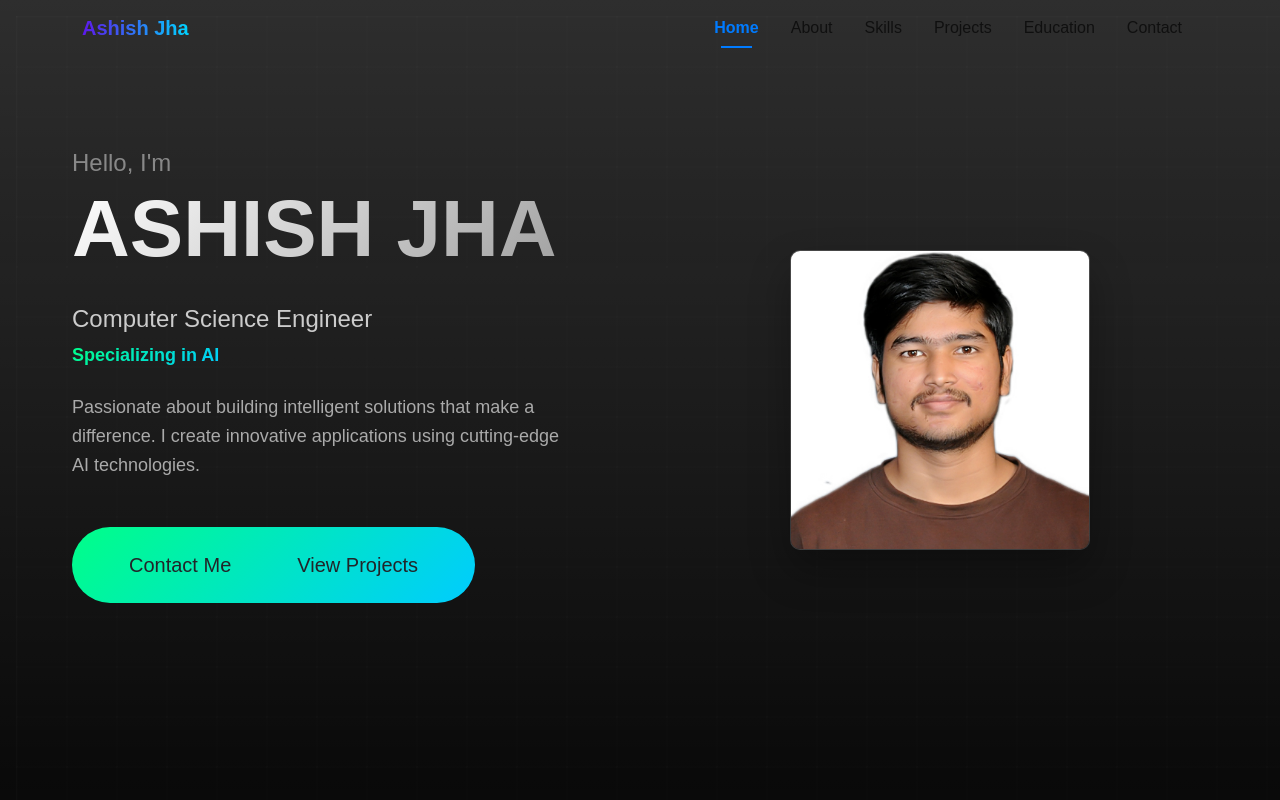
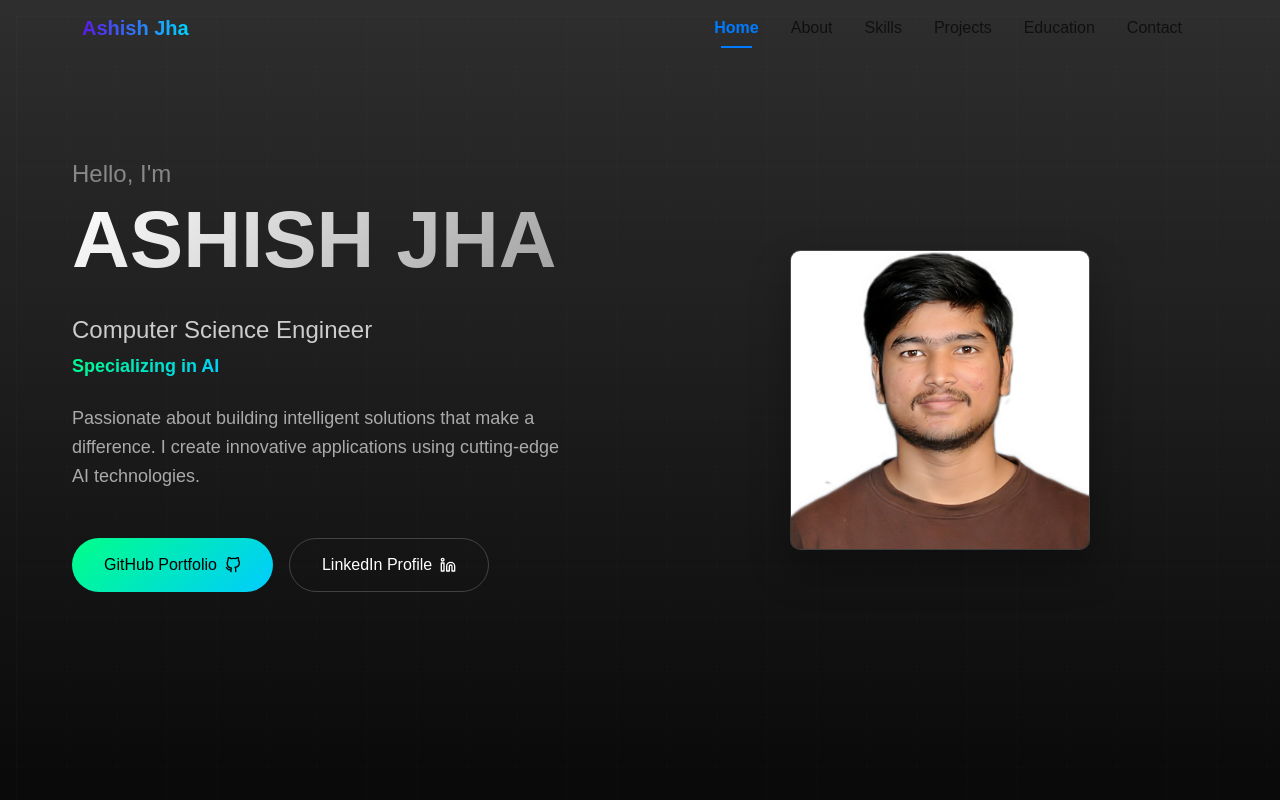
Before and after one commit to student-Ashishjha/my_portfolio1, a React (Vite) app: page / in a window 1280 px wide. Shown: the top 800 px of the page. Built offline with nearby package versions, Linux system fonts and the light colour scheme.

Commit message:
updated hero

```diff
--- a/src/components/Hero.jsx
+++ b/src/components/Hero.jsx
@@ -1,4 +1,6 @@
 import { useEffect, useState } from 'react';
+import profileImage from '../assets/profile-placeholder.jpg';
+
 
 const Hero = () => {
   const [isLoaded, setIsLoaded] = useState(false);
@@ -65,15 +67,23 @@
               I create innovative applications using cutting-edge AI technologies.
             </p>
 
-            <div className="cta-buttons">
-              <button className="btn-primary">
-                 <div className="d-flex gap-3 justify-content-lg-start justify-content-center">
-              <a href="#contact" className="btn btn-glow btn-lg px-4 py-2">Contact Me</a>
-              <a href="#projects" className="btn btn-glow btn-lg px-4 py-2">View Projects</a>
-            </div>
-              </button>
+          <div className="cta-buttons">
+ <button className="btn-primary" onClick={() => window.open('https://github.com/student-Ashishjha', '_blank')}>
+   <span>GitHub Portfolio</span>
+   <svg width="16" height="16" viewBox="0 0 24 24" fill="none">
+     <path d="M9 19c-5 1.5-5-2.5-7-3m14 6v-3.87a3.37 3.37 0 0 0-.94-2.61c3.14-.35 6.44-1.54 6.44-7A5.44 5.44 0 0 0 20 4.77 5.07 5.07 0 0 0 19.91 1S18.73.65 16 2.48a13.38 13.38 0 0 0-7 0C6.27.65 5.09 1 5.09 1S4.64 3.42 4.5 4.77 3.36 7.29 3.36 9.75c0 5.43 3.3 6.61 6.44 7A3.37 3.37 0 0 0 9 19.13V22" stroke="currentColor" strokeWidth="2" strokeLinecap="round" strokeLinejoin="round"/>
+   </svg>
+ </button>
+ <button className="btn-secondary" onClick={() => window.open('https://www.linkedin.com/in/ashish-jha-b2751a31a', '_blank')}>
+   <span>LinkedIn Profile</span>
+   <svg width="16" height="16" viewBox="0 0 24 24" fill="none">
+     <path d="M16 8a6 6 0 0 1 6 6v7h-4v-7a2 2 0 0 0-2-2 2 2 0 0 0-2 2v7h-4v-7a6 6 0 0 1 6-6z" stroke="currentColor" strokeWidth="2" strokeLinecap="round" strokeLinejoin="round"/>
+     <rect x="2" y="9" width="4" height="12" stroke="currentColor" strokeWidth="2" strokeLinecap="round" strokeLinejoin="round"/>
+     <circle cx="4" cy="4" r="2" stroke="currentColor" strokeWidth="2" strokeLinecap="round" strokeLinejoin="round"/>
+   </svg>
+ </button>
 
-            </div>
+</div>
 
 
           </div>
@@ -82,7 +92,7 @@
             <div className="image-container">
               <div className="image-wrapper">
                 <img
-                  src="src/assets/profile-placeholder.jpg"
+                  src={profileImage}
                   alt="Ashish Jha"
                   className="profile-image"
                 />
```
